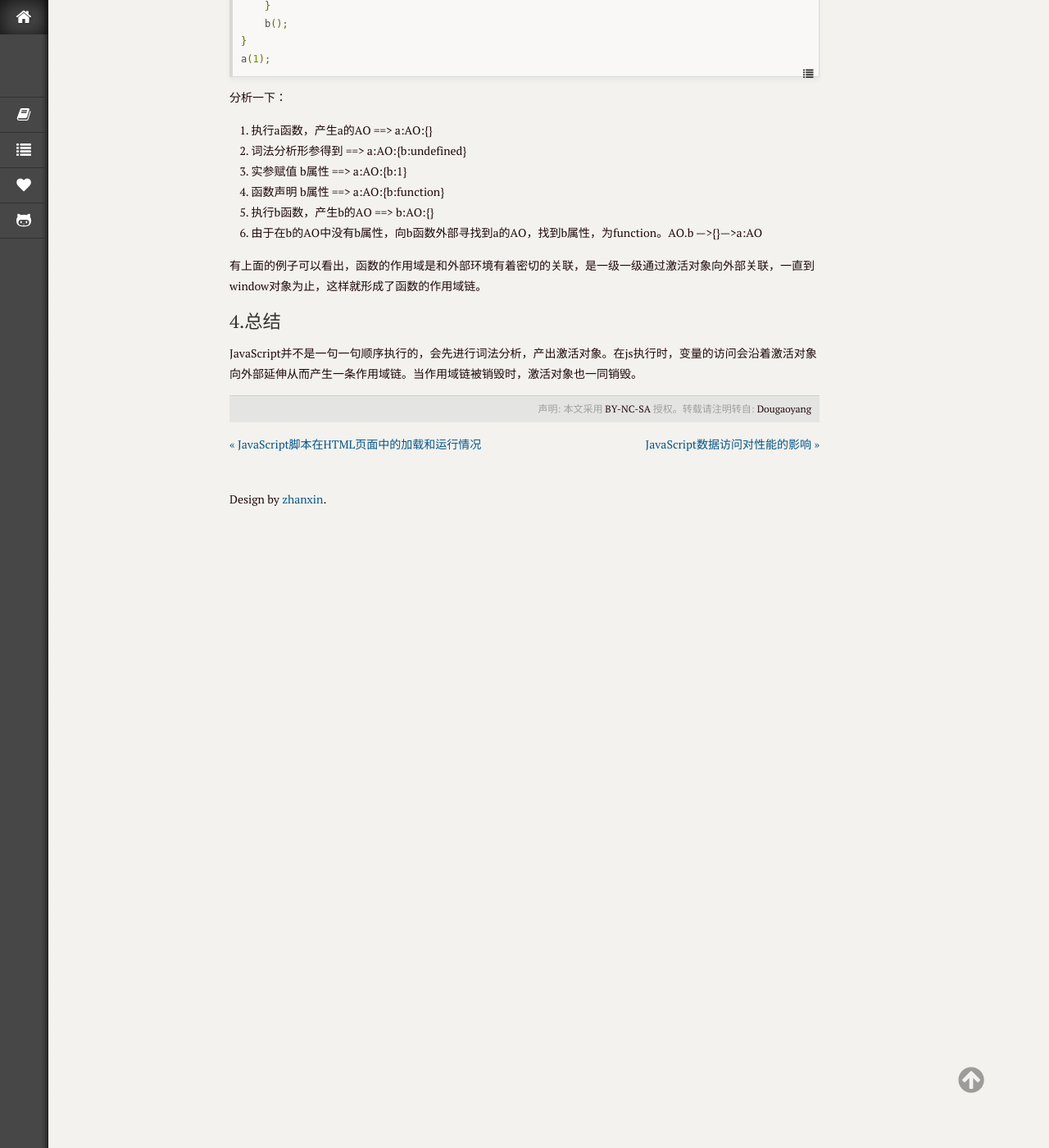
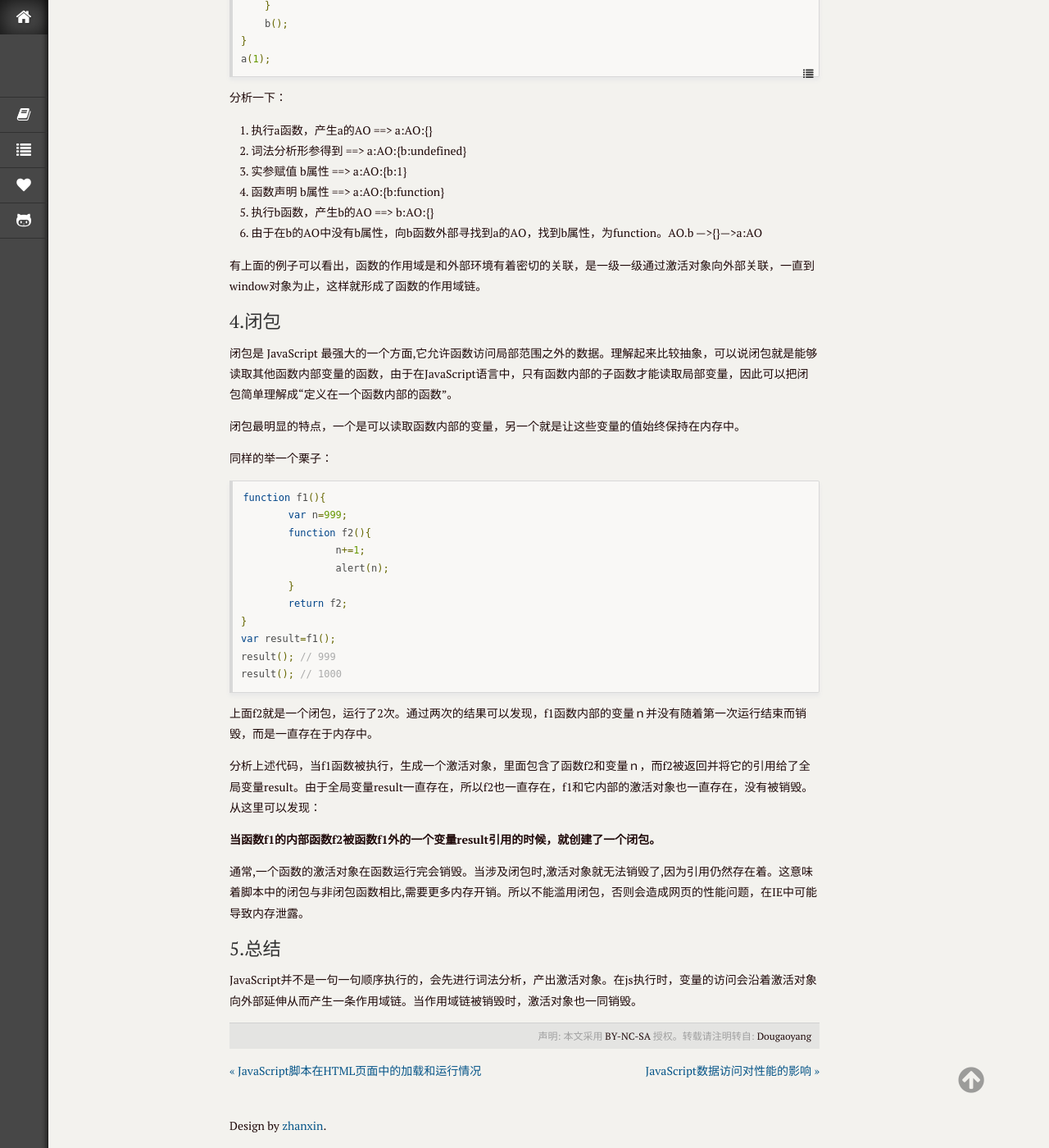
Before and after one commit to GitHubCuCu/dougaoyang.github.io, a Jekyll site: the page built from _posts/javascript/2015-01-16-scope_chains.md, in a window 1280 px wide and 1400 px high, scrolled down 2551 px. Shown: the whole window at 82% size. Built offline with Jekyll 4.4.1, drawn with Linux system fonts in a browser that asks for light colours; Markdown is read by kramdown in place of the engine named in the settings.

Commit message:
update post

````diff
--- a/_posts/javascript/2015-01-16-scope_chains.md
+++ b/_posts/javascript/2015-01-16-scope_chains.md
@@ -117,12 +117,40 @@ a(1);
 5. 执行b函数，产生b的AO ==> b:AO:{}
 6. 由于在b的AO中没有b属性，向b函数外部寻找到a的AO，找到b属性，为function。AO.b --->{}--->a:AO
 
-
 有上面的例子可以看出，函数的作用域是和外部环境有着密切的关联，是一级一级通过激活对象向外部关联，一直到window对象为止，这样就形成了函数的作用域链。
 
-##4.总结
+##4.闭包
+
+闭包是 JavaScript 最强大的一个方面,它允许函数访问局部范围之外的数据。理解起来比较抽象，可以说闭包就是能够读取其他函数内部变量的函数，由于在JavaScript语言中，只有函数内部的子函数才能读取局部变量，因此可以把闭包简单理解成“定义在一个函数内部的函数”。
+
+闭包最明显的特点，一个是可以读取函数内部的变量，另一个就是让这些变量的值始终保持在内存中。
+
+同样的举一个栗子：
+
+```JavaScript
+function f1(){
+	var n=999;
+	function f2(){
+		n+=1;
+		alert(n);
+	}
+	return f2;
+}
+var result=f1();
+result(); // 999
+result(); // 1000
+```
+上面f2就是一个闭包，运行了2次。通过两次的结果可以发现，f1函数内部的变量ｎ并没有随着第一次运行结束而销毁，而是一直存在于内存中。
+
+分析上述代码，当f1函数被执行，生成一个激活对象，里面包含了函数f2和变量ｎ，而f2被返回并将它的引用给了全局变量result。由于全局变量result一直存在，所以f2也一直存在，f1和它内部的激活对象也一直存在，没有被销毁。从这里可以发现：
+
+__当函数f1的内部函数f2被函数f1外的一个变量result引用的时候，就创建了一个闭包。__
+
+通常,一个函数的激活对象在函数运行完会销毁。当涉及闭包时,激活对象就无法销毁了,因为引用仍然存在着。这意味着脚本中的闭包与非闭包函数相比,需要更多内存开销。所以不能滥用闭包，否则会造成网页的性能问题，在IE中可能导致内存泄露。
+
+
+##5.总结
 JavaScript并不是一句一句顺序执行的，会先进行词法分析，产出激活对象。在js执行时，变量的访问会沿着激活对象向外部延伸从而产生一条作用域链。当作用域链被销毁时，激活对象也一同销毁。
 
 
-
 [1]: /images/20150116124731.jpg "作用域分析"
````
Also changed, not shown: _posts/javascript/2015-01-17-data_access.md (+1 -1 lines).
